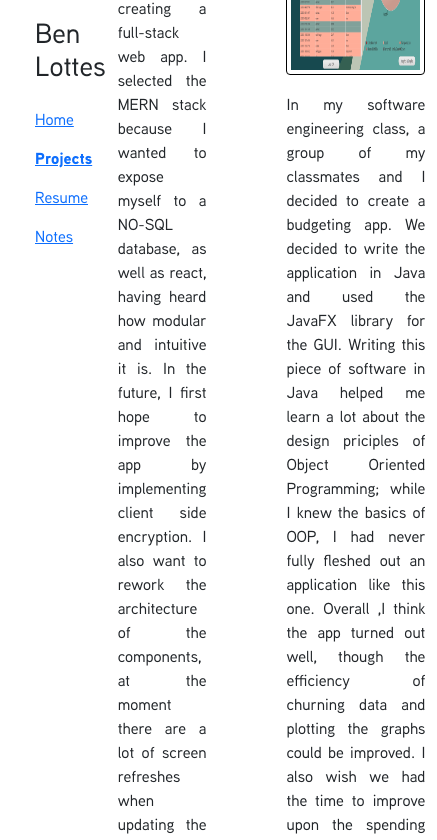
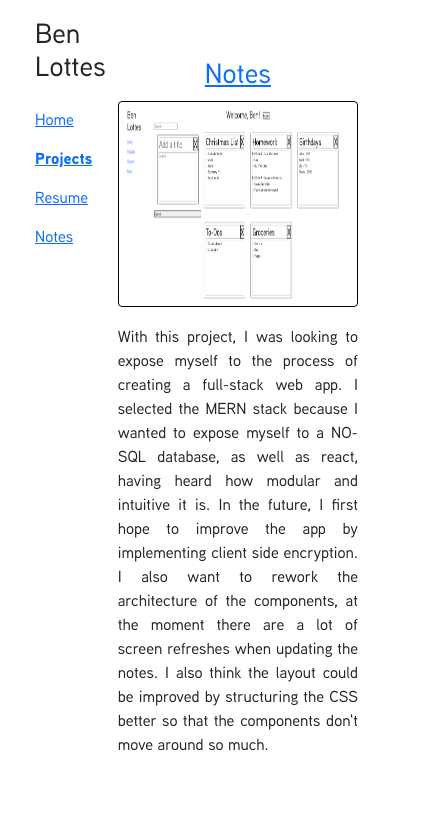
Before and after one commit to benlottes/benlottes.com, a React (Create React App) app in the folder benlottes-react-app/: page /Projects in a window 390 px wide. Shown: the top 840 px of the page, 437 px wide, since content can reach past the window. Built offline with nearby package versions, Linux system fonts and the light colour scheme.

Commit message:
make projects stack on small screen

```diff
--- a/benlottes-react-app/src/App.css
+++ b/benlottes-react-app/src/App.css
@@ -92,6 +92,8 @@ p {
 
 .projects{
   display: flex;
+  flex-wrap: wrap;
+  flex: 1;
   justify-content: center;
   align-items: center;
   height: 80vh;
```
